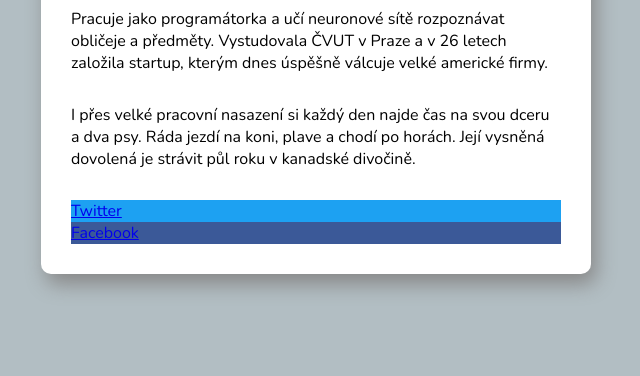
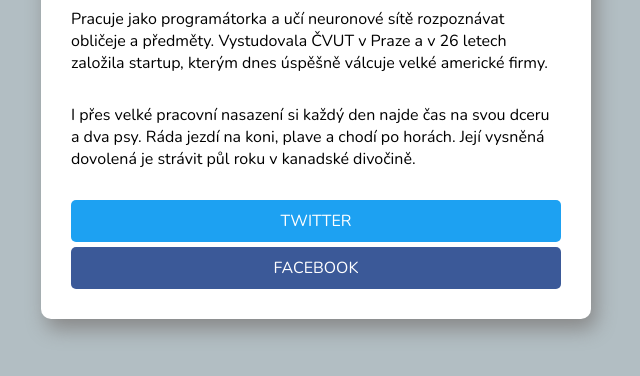
Before and after one commit to nasajana/2022-ukol-02-vizitka, a plain HTML site: page index.html in a window 1280 px wide. Shown: the part 280-656 px from the top of the page, without its empty margins (324-964 px from the left). Drawn offline with nearby package versions, Linux system fonts and the light colour scheme.

Commit message:
texty a tlačítka hotovo

```diff
--- a/style.css
+++ b/style.css
@@ -53,6 +53,12 @@
 }
 .button{
     display: block;
+    color: white;
+    text-transform: uppercase;
+    text-decoration: none;
+    text-align: center;
+    padding: 10px;
+    border-radius: 5px;
 }
 
 .tw{
@@ -60,4 +66,15 @@
 }
 .fb{
     background-color: #3b5998;
+    margin-top: 5px;
+
 }
+
+.tw:hover,
+.tw:focus{
+    background-color: #0b7bc1;
+}
+.fb:hover,
+.fb:focus{
+    background-color: #2b406e;
+}
```
